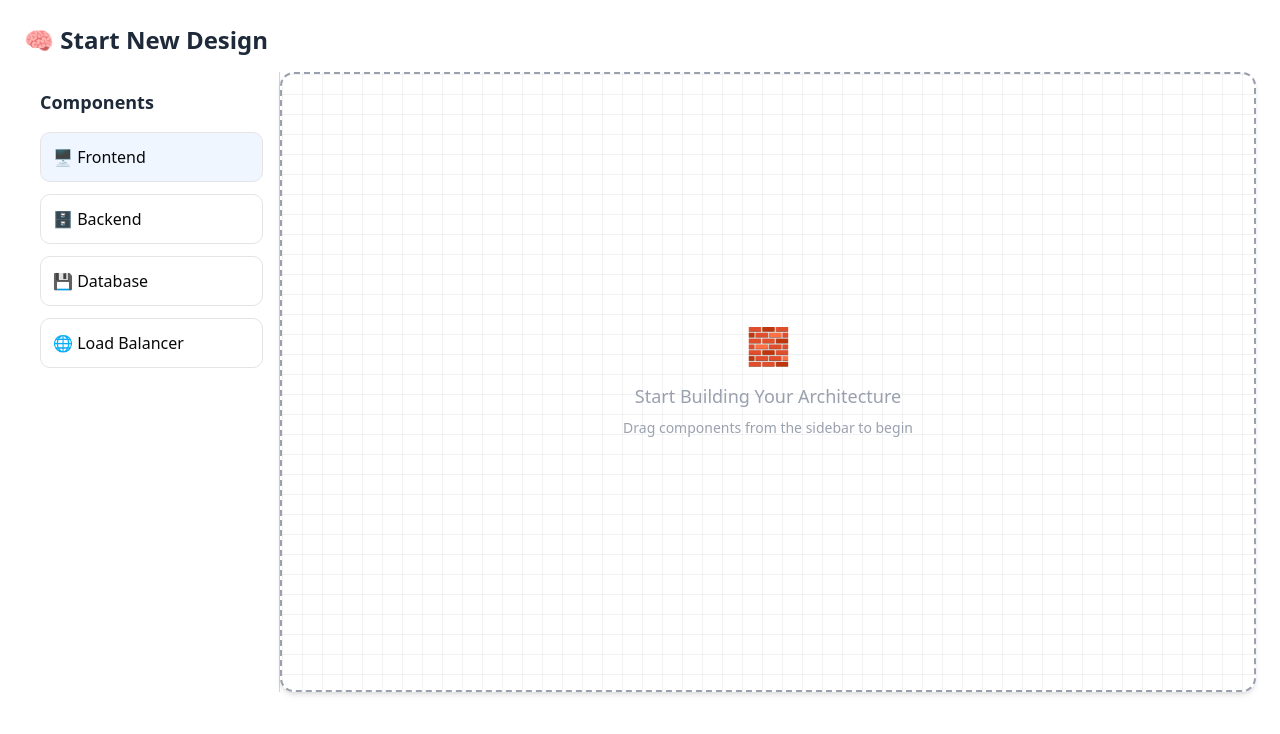
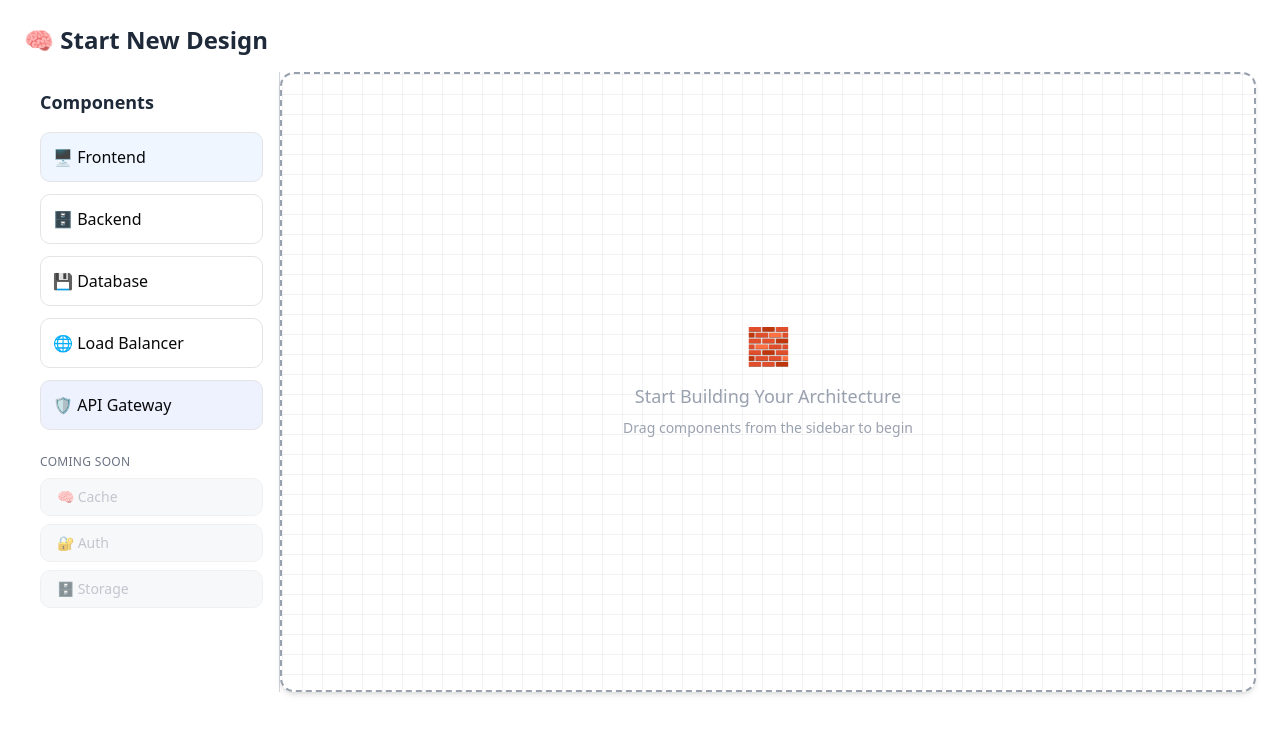
Before and after one commit to anas-muhmed/BuildWise, a Next.js app: page /design in a window 1280 px wide. Shown: the top 734 px of the page. Built offline with nearby package versions, Linux system fonts and the light colour scheme.

Commit message:
Update ComponentPallete with improved component organization and styles

```diff
--- a/src/components/canvas/ComponentPallete.tsx
+++ b/src/components/canvas/ComponentPallete.tsx
@@ -1,26 +1,38 @@
-"use client"
+"use client";
 
 import React from "react";
 import DraggableItem from "./DraggableItem";
 
-const ComponentPallete=()=>{
-    return(
-        <div className="w-64 bg-white border-r border-gray-300 p-4">
-           <h3 className="text-lg font-bold mb-4 text-gray-800">
-        Components
-      </h3>
+const ComponentPallete = () => {
+  return (
+    <div className="w-64 bg-white border-r border-gray-300 p-4">
+      <h3 className="text-lg font-bold mb-4 text-gray-800">Components</h3>
 
       <div className="space-y-3">
+        <DraggableItem id="frontend" label="🖥️ Frontend" color="blue" />
+        <DraggableItem id="backend" label="🗄️ Backend" color="green" />
+        <DraggableItem id="database" label="💾 Database" color="purple" />
+        <DraggableItem id="loadbalancer" label="🌐 Load Balancer" color="yellow" />
+        <DraggableItem id="apigateway" label="🛡️ API Gateway" color="indigo" />
+      </div>
 
-   <DraggableItem id="frontend" label="🖥️ Frontend" color="blue" />
-  <DraggableItem id="backend" label="🗄️ Backend" color="green"/>
-  <DraggableItem id="database" label="💾 Database" color="purple" />
-  <DraggableItem id="loadbalancer" label="🌐 Load Balancer" color="yellow" />
+      {/* Coming Soon */}
+      <div className="mt-6">
+        <h4 className="text-xs text-gray-500 uppercase tracking-wide mb-2">Coming Soon</h4>
+        <div className="space-y-2 text-sm">
+          <div className="bg-gray-100 text-gray-400 border border-gray-200 rounded-lg px-4 py-2 opacity-60">
+            🧠 Cache
+          </div>
+          <div className="bg-gray-100 text-gray-400 border border-gray-200 rounded-lg px-4 py-2 opacity-60">
+            🔐 Auth
+          </div>
+          <div className="bg-gray-100 text-gray-400 border border-gray-200 rounded-lg px-4 py-2 opacity-60">
+            🗄️ Storage
+          </div>
+        </div>
+      </div>
+    </div>
+  );
+};
 
-
-</div>
-
-        </div>
-    )
-}
 export default ComponentPallete;
```
